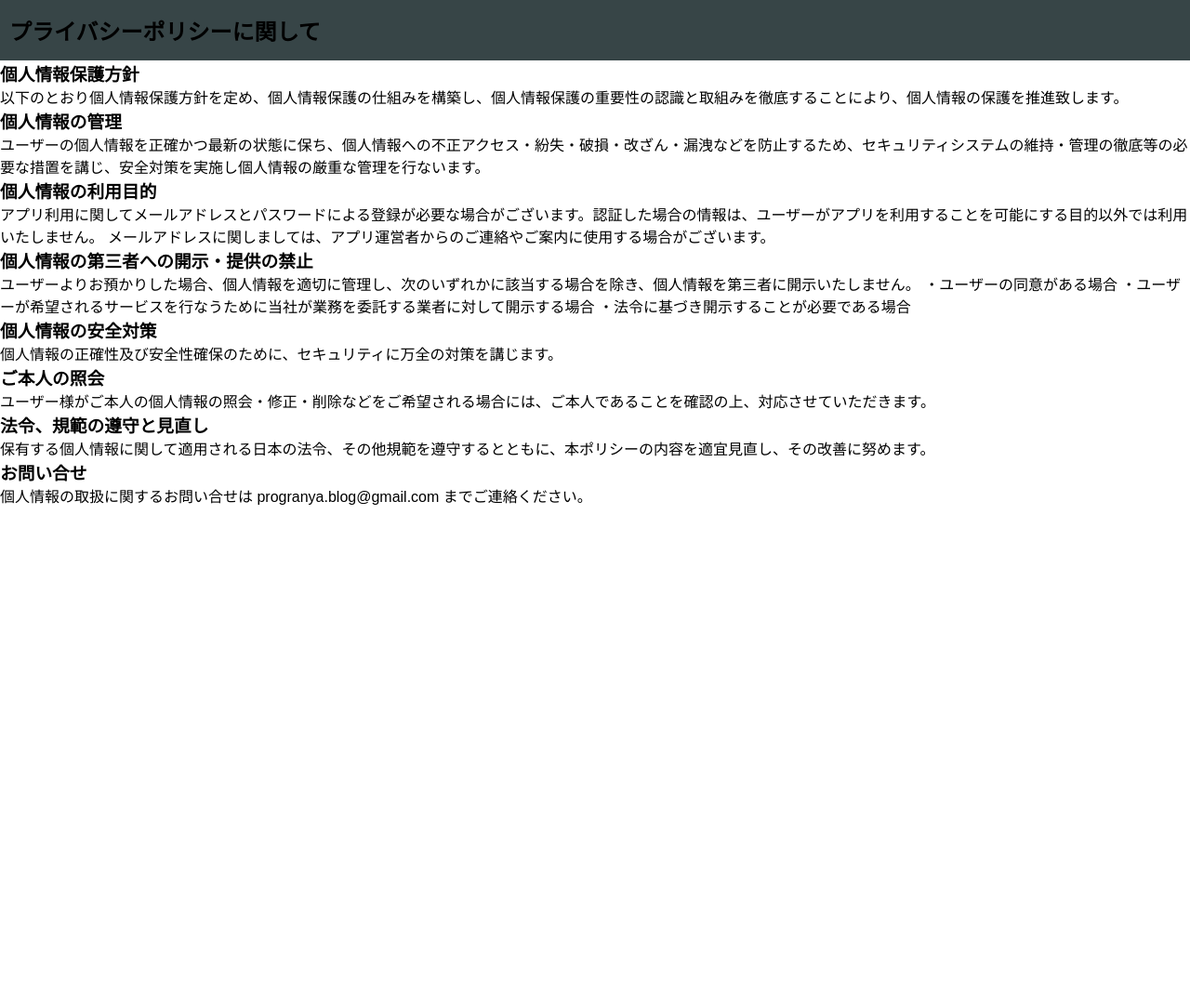
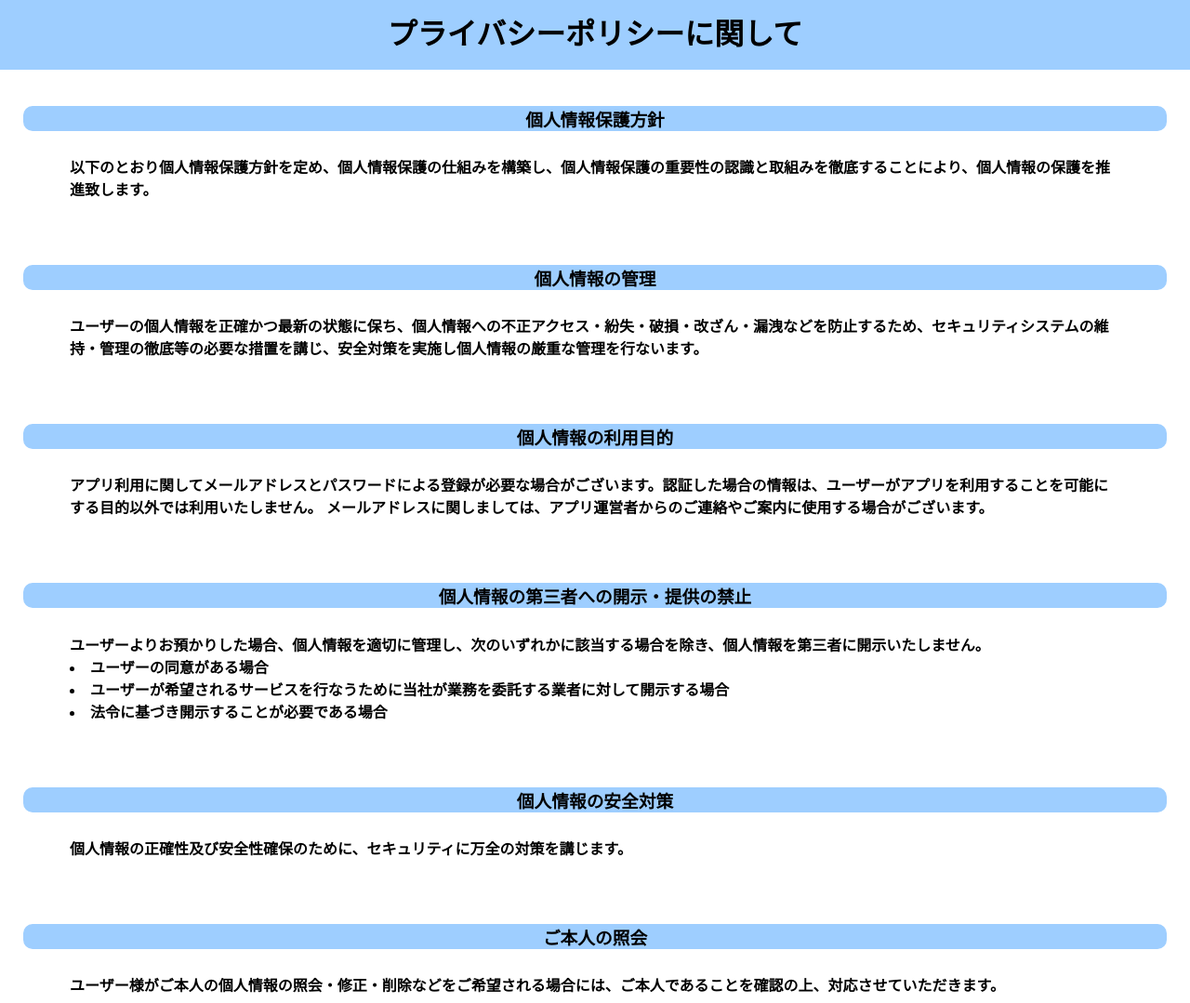
Before and after one commit to Nekoyasiki-Hub/Nekoyasiki-Hub.github.io, a plain HTML site: page index.html in a window 1280 px wide. Shown: the top 1079 px of the page at 93% size. Before the commit the page ends 800 px from the top, so only its background shows below. Drawn offline with Linux system fonts and the light colour scheme.

Commit message:
Add files via upload

```diff
--- a/index.html
+++ b/index.html
@@ -9,62 +9,82 @@
     <body>
         <header>
             <div class="container">
-                <h2>プライバシーポリシーに関して</h2>
+                <h1>プライバシーポリシーに関して</h2>
             </div>
         </header>
         <main>
-            <div>
+            <div class="Item">
+                <div class="red">
                     <h3>個人情報保護方針</h3>
-                <p>
+                </div>
+                    <h4>
                         以下のとおり個人情報保護方針を定め、個人情報保護の仕組みを構築し、個人情報保護の重要性の認識と取組みを徹底することにより、個人情報の保護を推進致します。
-                </p>
+                    </h4>
             </div>
-            <div>
+            <div class="Item">
+                <div class="red">
                     <h3>個人情報の管理</h3>
-                <p>
+                </div>
+                <h4>
                     ユーザーの個人情報を正確かつ最新の状態に保ち、個人情報への不正アクセス・紛失・破損・改ざん・漏洩などを防止するため、セキュリティシステムの維持・管理の徹底等の必要な措置を講じ、安全対策を実施し個人情報の厳重な管理を行ないます。
-                </p>
+                </h4>
             </div>
-            <div>
+            <div class="Item">
+                <div class="red">
                     <h3>個人情報の利用目的</h3>
-                <p>
+                </div>
+                <h4 >
                     アプリ利用に関してメールアドレスとパスワードによる登録が必要な場合がございます。認証した場合の情報は、ユーザーがアプリを利用することを可能にする目的以外では利用いたしません。
                     メールアドレスに関しましては、アプリ運営者からのご連絡やご案内に使用する場合がございます。
-                </p>
+                </h4>
             </div>
-            <div>
+            <div class="Item">
+                <div class="red">
                     <h3>個人情報の第三者への開示・提供の禁止</h3>
-                <p>
+                </div>
+                <div >
+                    <h4>
                         ユーザーよりお預かりした場合、個人情報を適切に管理し、次のいずれかに該当する場合を除き、個人情報を第三者に開示いたしません。
-                    ・ユーザーの同意がある場合
-                    ・ユーザーが希望されるサービスを行なうために当社が業務を委託する業者に対して開示する場合
-                    ・法令に基づき開示することが必要である場合
-                </p>
+                        <li>ユーザーの同意がある場合</li>
+                        <li>
+                            ユーザーが希望されるサービスを行なうために当社が業務を委託する業者に対して開示する場合
+                        </li>
+                        <li>法令に基づき開示することが必要である場合</li>
+                    </h4>
                 </div>
-            <div>
+            </div>
+            <div class="Item">
+                <div class="red">
                     <h3>個人情報の安全対策</h3>
-                <p>
+                </div>
+                <h4>
                     個人情報の正確性及び安全性確保のために、セキュリティに万全の対策を講じます。
-                </p>
+                </h4>
             </div>
-            <div>
+            <div class="Item">
+                <div class="red">
                     <h3>ご本人の照会</h3>
-                <p>
+                </div>
+                <h4>
                     ユーザー様がご本人の個人情報の照会・修正・削除などをご希望される場合には、ご本人であることを確認の上、対応させていただきます。
-                </p>
+                </h4>
             </div>
-            <div>
+            <div class="Item">
+                <div class="red">
                     <h3>法令、規範の遵守と見直し</h3>
-                <p>
+                </div>
+                <h4>
                     保有する個人情報に関して適用される日本の法令、その他規範を遵守するとともに、本ポリシーの内容を適宜見直し、その改善に努めます。
-                </p>
+                </h4>
             </div>
-            <div>
+            <div class="Item">
+                <div class="red">
                     <h3>お問い合せ</h3>
-                <p>
+                </div>
+                <h4>
                     個人情報の取扱に関するお問い合せは progranya.blog@gmail.com
                     までご連絡ください。
-                </p>
+                </h4>
             </div>
         </main>
         <footer></footer>
--- a/stylesheet.css
+++ b/stylesheet.css
@@ -1,36 +1,40 @@
 /* CSSのリセット（消さないでください） */
-html, body,
-ul, ol, li,
-h1, h2, h3, h4, h5, h6, p, div {
-  margin: 0;
-  padding: 0;
+html,
+body,
+h1,
+div {
+    margin: 0;
+    padding: 0;
 }
 
 body {
-  font-family: 'Hiragino Kaku Gothic ProN W3', sans-serif;
+    font-family: 'Hiragino Kaku Gothic ProN W3', sans-serif;
+    justify-content: center;
+    align-items: center;
 }
-/* ここからcssを書いていきましょう*/
-
 
 header {
-  height: 65px;
-  width: 100%;
-  background-color: rgba(34, 49, 52, 0.9);
-
+    height: 75px;
+    width: 100%;
+    background-color: #9eceff;
 }
-.container{
-    padding-top: 15px;
-    padding-left: 10px;
+.container {
+    text-align: center;
+    line-height: 75px;
 }
-
-
-footer{
-  padding:30px 0;
+main {
+    margin: 10px;
 }
-
-footer img{
-  width:124px;
+.Item {
+    padding: 10px;
+    margin: 5px;
 }
-footer p{
-  color:#b3aeb5;
+.red {
+    background: #9eceff;
+    align-items: center;
+    text-align: center;
+    border-radius: 10px;
 }
+h4 {
+    padding: 5px 50px;
+}
```
Lines whose indentation alone changed are shown as unchanged.
